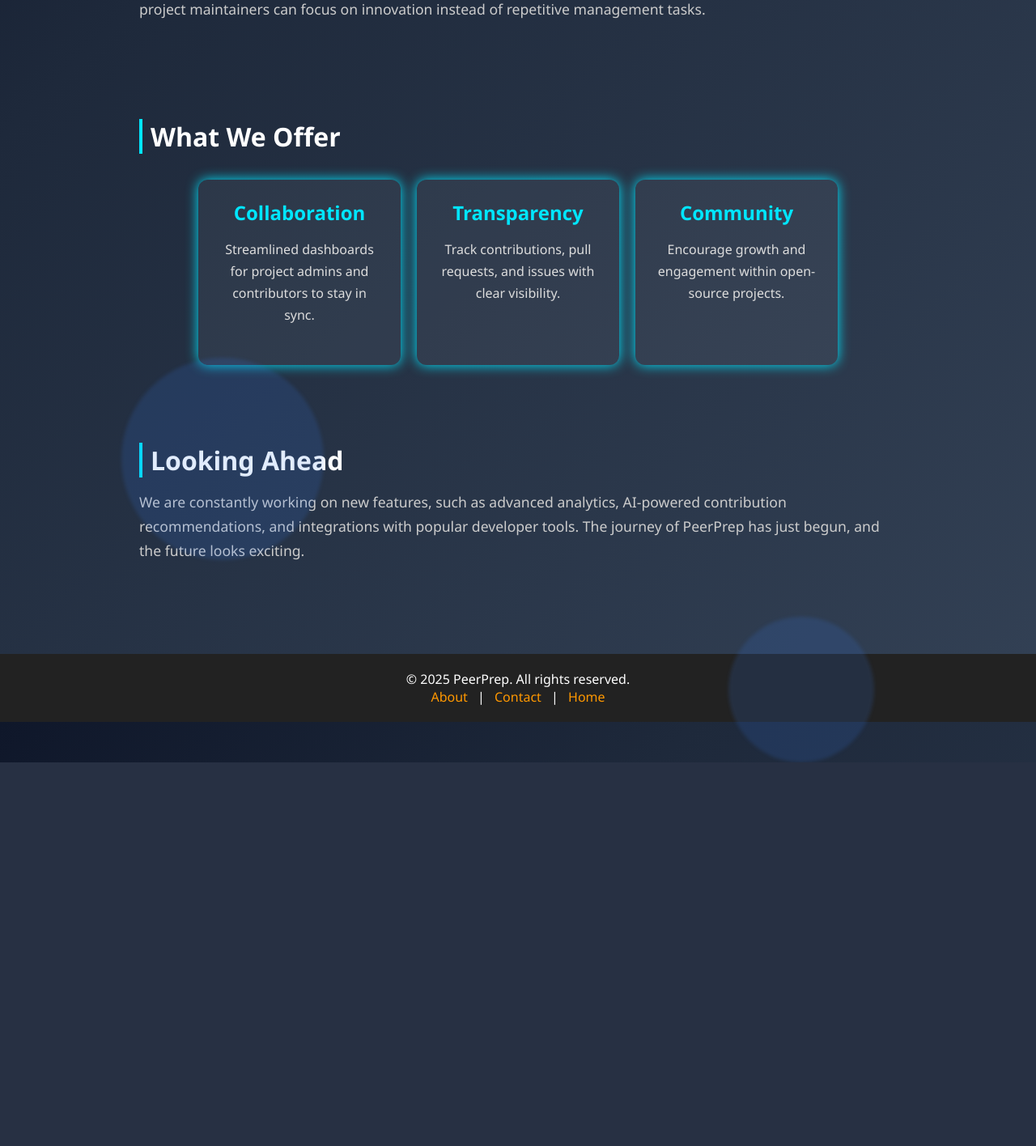
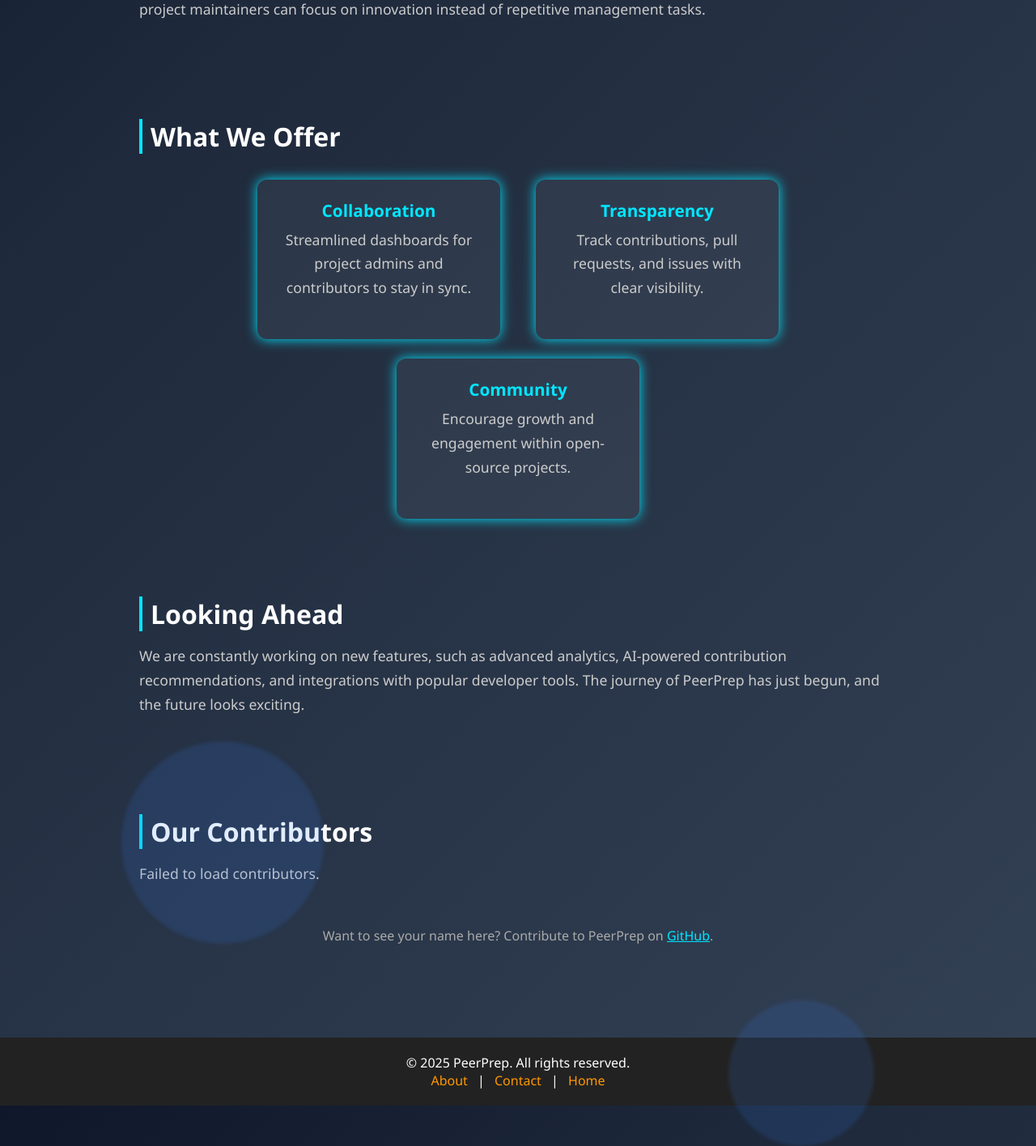
Before and after one commit to radhika-droid/PeerPrep, a Django app: page /about/ in a window 1280 px wide; the page is wider, and only the part inside the window is pictured. Shown: the part 688-2104 px from the top of that part at 81% size. Before the commit the page ends 1630 px from the top of that part, so only its background shows below. Run offline with Django 5.2, Linux system fonts and the light colour scheme.

Commit message:
Added contributors carousel in about.html

```diff
--- a/templates/about.html
+++ b/templates/about.html
@@ -51,10 +51,12 @@
             color: #cccccc;
         }
 
+        /* Card Styles */
         .cards {
-            display: grid;
-            grid-template-columns: repeat(auto-fit, minmax(250px, 1fr));
+            display: flex;
+            flex-wrap: wrap;
             gap: 1.5rem;
+            justify-content: center;
             margin-top: 2rem;
         }
 
@@ -67,29 +69,37 @@
             transition: transform 0.3s ease, box-shadow 0.3s ease;
             cursor: pointer;
             width: 250px;
-            text-align: center;
         }
+
+        .card:hover {
+            transform: translateY(-10px) scale(1.03);
+            box-shadow: 0 8px 16px rgba(0, 0, 0, 0.3);
+        }
+
+        .card img {
+            width: 100px;
+            height: 100px;
+            border-radius: 50%;
+            margin-bottom: 1rem;
+            border: 3px solid #00e6ff;
+        }
+
         .card h3 {
-            font-size: 1.5rem;
-            margin-bottom: 1rem;
+            font-size: 1.3rem;
+            margin-bottom: 0.5rem;
             color: #00e6ff;
         }
 
-        .card p {
+        .card a {
+            color: #ffffff;
+            text-decoration: none;
             font-size: 1rem;
-            color: #dddddd;
+            transition: color 0.3s ease;
         }
-        .cards {
-  display: flex;
-  gap: 20px;
-  justify-content: center;
-}
 
-.card:hover {
-  transform: translateY(-10px) scale(1.03);
-  box-shadow: 0 8px 16px rgba(0, 0, 0, 0.2);
-}
-
+        .card a:hover {
+            color: #00e6ff;
+        }
     </style>
 </head>
 <body>
@@ -165,6 +175,116 @@
         <p>We are constantly working on new features, such as advanced analytics, AI-powered contribution recommendations, and integrations with
         popular developer tools. The journey of PeerPrep has just begun, and the future looks exciting.</p>
     </section>
+
+    <!-- 🔹 Contributors Section -->
+    <section class="about-section">
+    <h2>Our Contributors</h2>
+    <div class="carousel-container">
+        <div id="contributors-carousel" class="carousel-track">
+            <!-- Contributor cards will load dynamically here -->
+        </div>
+    </div>
+    <p style="text-align:center; margin-top:1.5rem; font-size:1rem; color:#aaa;">
+        Want to see your name here? Contribute to PeerPrep on
+        <a href="https://github.com/radhika-droid/PeerPrep" target="_blank" style="color:#00e6ff;">GitHub</a>.
+    </p>
+</section>
+
+<style>
+.carousel-container {
+    overflow: hidden;
+    max-width: 1000px;
+    margin: auto;
+    position: relative;
+}
+
+.carousel-track {
+    display: flex;
+    transition: transform 0.6s ease-in-out;
+}
+
+.card {
+    min-width: 300px;
+    margin: 0 10px;
+    background: rgba(255, 255, 255, 0.05);
+    border-radius: 12px;
+    padding: 1.5rem;
+    text-align: center;
+    box-shadow: 0 0 15px #00e6ff;
+    transition: transform 0.3s ease, box-shadow 0.3s ease;
+}
+
+.card img {
+    width: 90px;
+    height: 100px;
+    border-radius: 50%;
+    margin-bottom: 1rem;
+    border: 3px solid #00e6ff;
+}
+</style>
+
+<script>
+    async function loadContributors() {
+        try {
+            const response = await fetch("https://api.github.com/repos/radhika-droid/PeerPrep/pulls?state=closed&per_page=100");
+            const pulls = await response.json();
+
+            const merged = pulls.filter(pr => pr.merged_at !== null);
+
+            const contributorsMap = {};
+            merged.forEach(pr => {
+                if (pr.user && !contributorsMap[pr.user.login]) {
+                    contributorsMap[pr.user.login] = {
+                        login: pr.user.login,
+                        avatar: pr.user.avatar_url,
+                        url: pr.user.html_url
+                    };
+                }
+            });
+
+            const contributorsDiv = document.getElementById("contributors-carousel");
+            Object.values(contributorsMap).forEach(c => {
+                const card = document.createElement("div");
+                card.className = "card";
+                card.innerHTML = `
+                    <img src="${c.avatar}" alt="${c.login}">
+                    <h3>@${c.login}</h3>
+                    <a href="${c.url}" target="_blank">View Profile</a>
+                `;
+                contributorsDiv.appendChild(card);
+            });
+
+            if (Object.keys(contributorsMap).length === 0) {
+                contributorsDiv.innerHTML = "<p>No contributors yet. Be the first!</p>";
+            } else {
+                startCarousel();
+            }
+        } catch (error) {
+            console.error("Error loading contributors:", error);
+            document.getElementById("contributors-carousel").innerHTML = "<p>Failed to load contributors.</p>";
+        }
+    }
+
+    function startCarousel() {
+        const track = document.getElementById("contributors-carousel");
+        const cards = track.querySelectorAll(".card");
+        let index = 0;
+        const visible = 3; // Show 3 at a time
+        const cardWidth = cards[0].offsetWidth + 20; // card width + margin
+
+        setInterval(() => {
+            index++;
+            if (index > cards.length - visible) {
+                index = 0; // reset to start
+            }
+            track.style.transform = `translateX(-${index * cardWidth}px)`;
+        }, 3000); // change every 3s
+    }
+
+    loadContributors();
+</script>
+
+
     {% include "footer.html" %}
 </body>
 </html>
```
